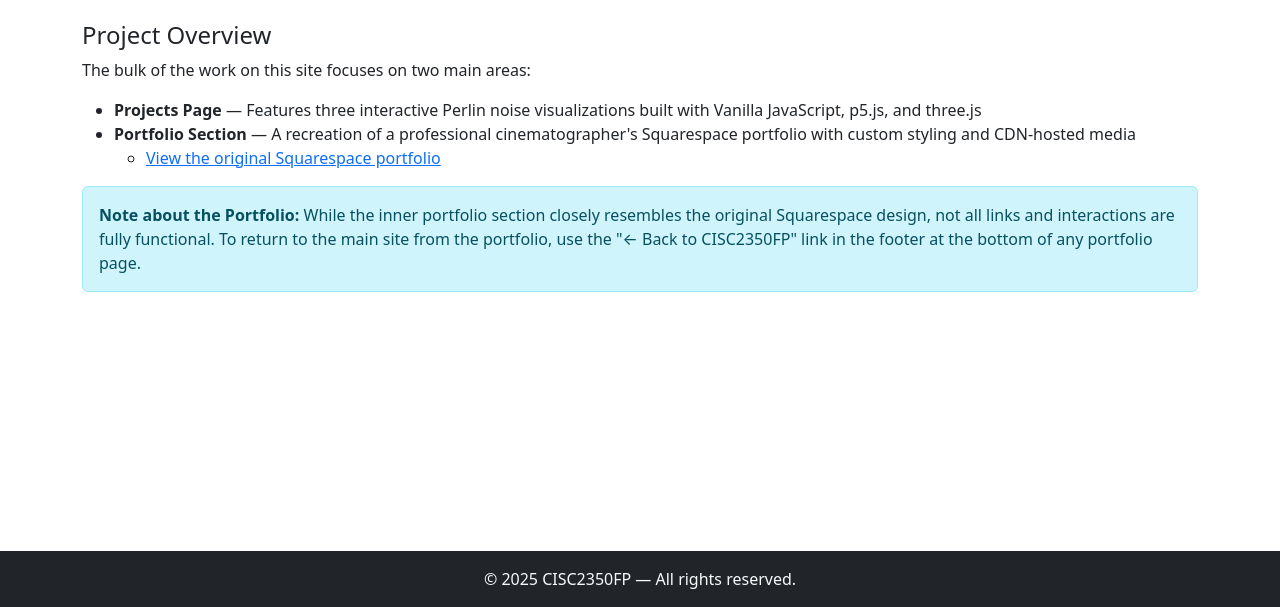
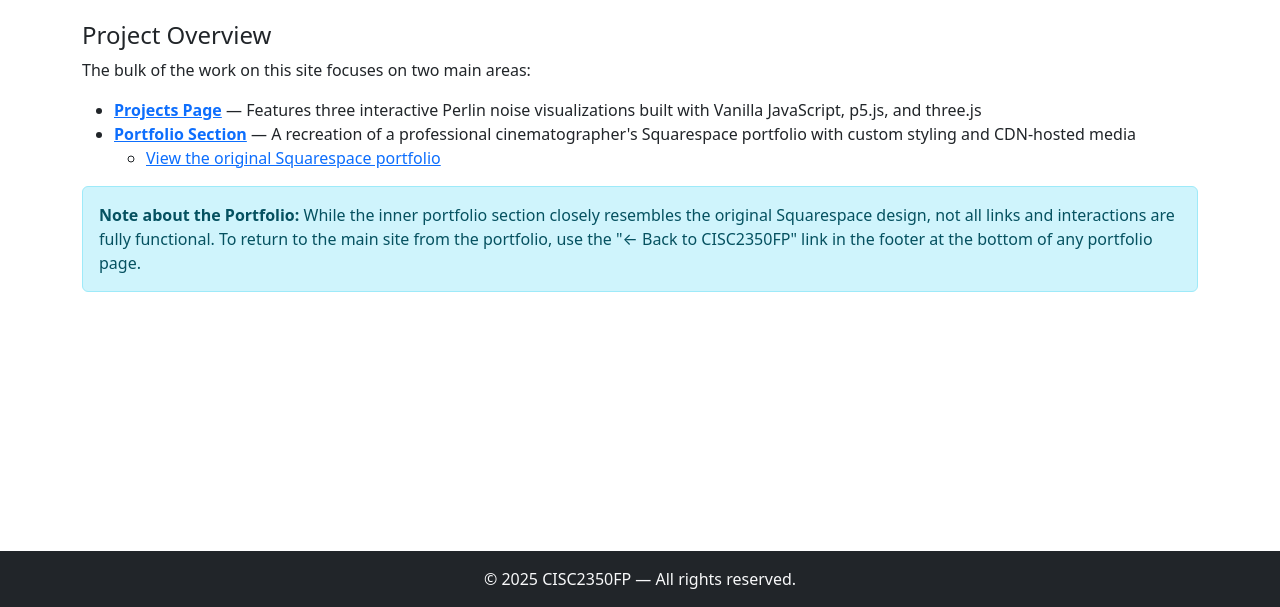
Before and after one commit to remidev/CISC2350FP, a website: page index.html in a window 1280 px wide. Shown: the part 193-800 px from the top of the page. Drawn offline with nearby package versions, Linux system fonts and the light colour scheme.

Commit message:
Add the relevant links to projects / portfolio text on home page

```diff
--- a/index.html
+++ b/index.html
@@ -40,8 +40,8 @@
       <h2 class="h4">Project Overview</h2>
       <p>The bulk of the work on this site focuses on two main areas:</p>
       <ul>
-        <li><strong>Projects Page</strong> — Features three interactive Perlin noise visualizations built with Vanilla JavaScript, p5.js, and three.js</li>
-        <li><strong>Portfolio Section</strong> — A recreation of a professional cinematographer's Squarespace portfolio with custom styling and CDN-hosted media
+        <li><strong><a href="projects.html">Projects Page</a></strong> — Features three interactive Perlin noise visualizations built with Vanilla JavaScript, p5.js, and three.js</li>
+        <li><strong><a href="portfolio/index.html">Portfolio Section</a></strong> — A recreation of a professional cinematographer's Squarespace portfolio with custom styling and CDN-hosted media
           <ul>
             <li><a href="https://www.robertenewman.com/" target="_blank">View the original Squarespace portfolio</a></li>
           </ul>
```
